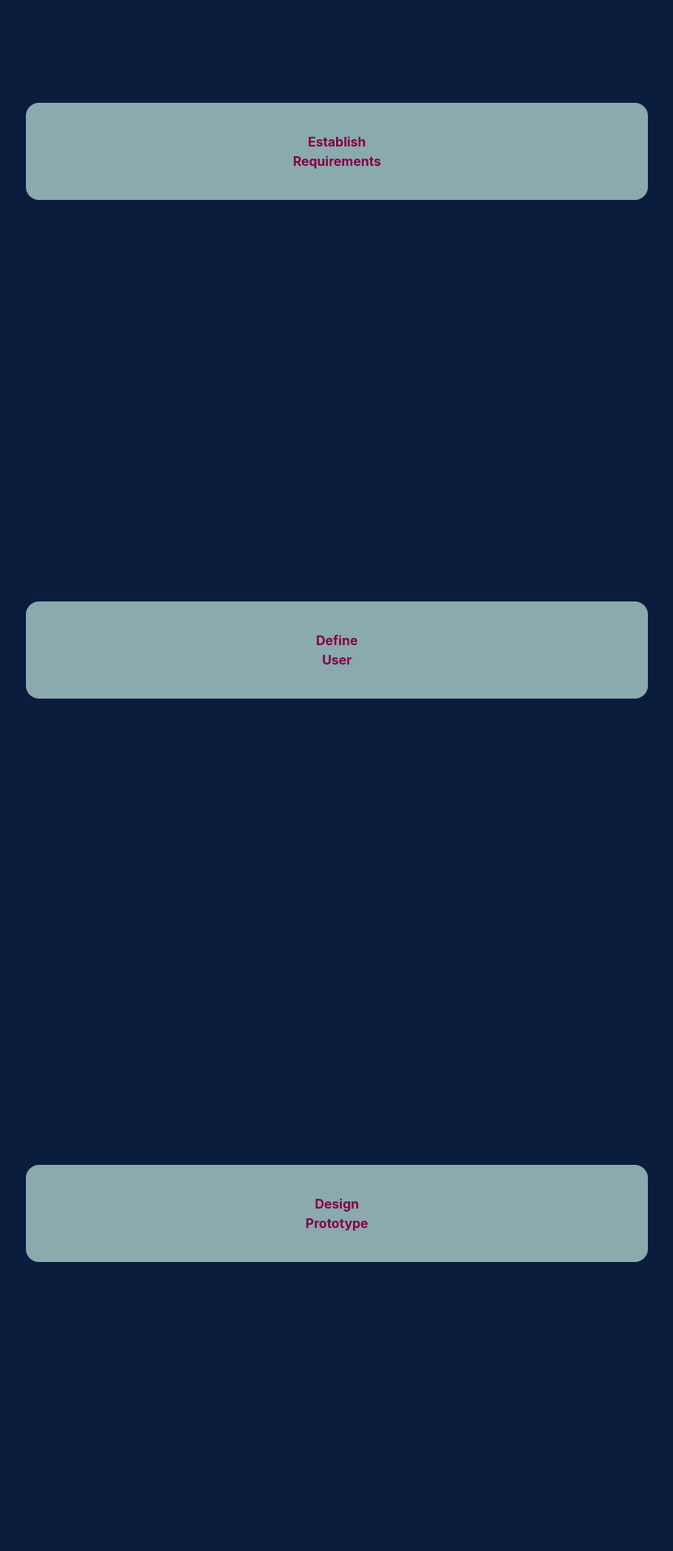
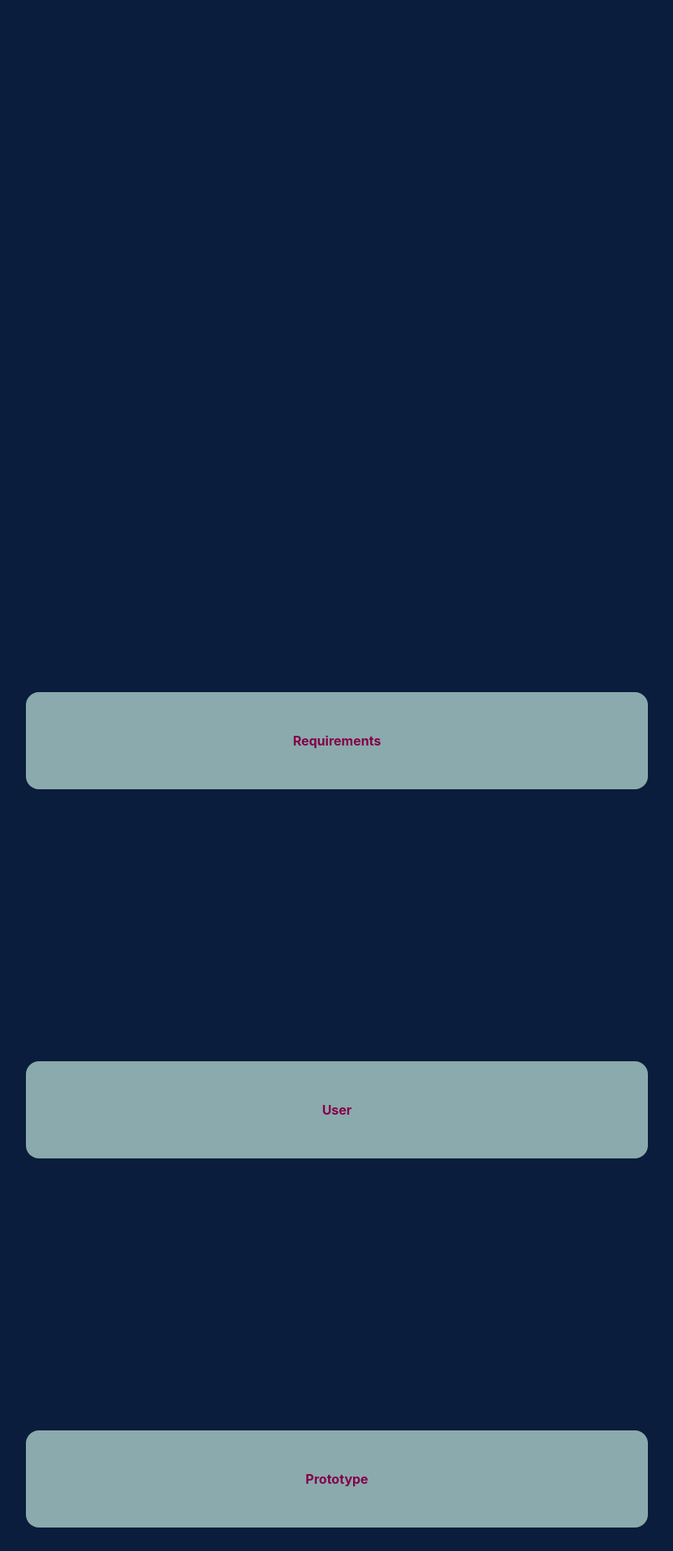
Before and after one commit to CarlosTussi/Websites, a React (Create React App) app in the folder Carlostussi/carlostussi/: page / in a window 1280 px wide. Shown: the part 1764-3680 px from the top of the page at 81% size, without its empty margins (224-1055 px from the left). Built offline with nearby package versions, Linux system fonts and the light colour scheme.

Commit message:
[ADD] Arrow as an indication for the user to continue scrolling

```diff
--- a/Carlostussi/carlostussi/src/App.js
+++ b/Carlostussi/carlostussi/src/App.js
@@ -1,9 +1,11 @@
 import './App.css';
-import { ChakraProvider } from '@chakra-ui/react'
+import { ChakraProvider, Box } from '@chakra-ui/react'
 import Nav from './components/Nav';
 import LandingPage from './components/LandingPage';
 import ServicePage from './components/ServicePage';
 import FullScreen from './components/FullScreen';
+import ContactPage from './components/ContactPage';
+
 
 function App() {
   return (
@@ -11,7 +13,7 @@ function App() {
       <Nav />
       <LandingPage />
       <ServicePage />
-      <FullScreen />
+      <ContactPage />
     </ChakraProvider>
   );
 }
--- /dev/null
+++ b/Carlostussi/carlostussi/src/components/ContactPage.js
@@ -0,0 +1,12 @@
+import FullScreen from "./FullScreen";
+
+function ContactPage()
+{
+    return(<>
+        <FullScreen>
+            <p>Testing</p>
+        </FullScreen>
+    </>);
+}
+
+export default ContactPage;
--- /dev/null
+++ b/Carlostussi/carlostussi/src/components/ServiceCard.js
@@ -0,0 +1,32 @@
+import { VStack, Heading, Box } from "@chakra-ui/react";
+import { Fade } from "react-awesome-reveal";
+import * as COLOR from "../styleguide/colorscheme";
+
+function ServiceCard(props)
+{
+    return(<>
+        <Box
+            position= "sticky"
+            top={props.top}>
+                    <Fade duration="3500">
+                        <VStack bg={COLOR.background.card}
+                            color={COLOR.text.card}
+                            height="15vh"
+                            width="60vw"
+                            borderRadius="16px"
+                            m={props.margin}
+                            >
+                                <Box m="auto 0 auto 0"
+                                    textAlign="center"
+                                    fontWeight="bold">
+                                    <p>{props.text}</p>
+                                </Box>
+                        </VStack>
+                    </Fade>
+                </Box>
+                {/* To add spacing to give the long scrolling illusion */}
+                <Box height={props.spacing}></Box>
+    </>);
+}
+
+export default ServiceCard;
--- a/Carlostussi/carlostussi/src/components/ServicePage.js
+++ b/Carlostussi/carlostussi/src/components/ServicePage.js
@@ -4,20 +4,29 @@ import { Fade } from "react-awesome-reveal";
 import * as COLOR from "../styleguide/colorscheme";
 
 import { useEffect, useState} from "react";
+import ServiceCard from "./ServiceCard";
+import { ArrowDown, PlayCircle, } from 'react-feather';
 
 function ServicePage()
 {
-    const [isSticky, setIsSticky] = useState(false);
+    const [isDisplayed, setIsDisplayed] = useState(false);
     //Scroll Listener
     useEffect(() => {
 
         const handleScroll = () =>{
-            const planningScrollY = document.getElementById("lastSticky").offsetTop - 500;
+            const planningScrollY = document.getElementById("cardsSection");
 
             console.log("Current scroll: ", window.scrollY);
-            console.log("Position Y: ", planningScrollY);
+            // console.log("OffsetTop: ", planningScrollY.offsetTop);
+            // console.log("OffsetParent: ", planningScrollY.offsetParent);
+            console.log("OffsetHeight: ", planningScrollY.offsetHeight*1.35);
+            // console.log("OffsetHeigth: ", planningScrollY.offsetHeight);
 
-            window.scrollY >= planningScrollY ? setIsSticky(false) : setIsSticky(true);
+            // window.scrollY >= planningScrollY ? setIsSticky(false) : setIsSticky(true);
+               window.scrollY >= planningScrollY.offsetHeight*1.40 &&
+               window.scrollY <= planningScrollY.offsetHeight*1.53 ?
+                            setIsDisplayed(true) :
+                            setIsDisplayed(false);
 
         }
 
@@ -42,98 +51,36 @@ function ServicePage()
             </VStack>
         </FullScreen>
 
-        {/* One page for each step + intro page (total 4 pages)*/}
+        {/* One page for each step + intro page*/}
         <FullScreen pages="3">
-            <VStack p="10vh 0 0 0"                    >
-                <Box
-                position= "sticky"
-                top="6vh"
-                width="100vw"
-                textAlign="center"
-                >
-                    <Heading id="planning"
-                             bg={COLOR.background.main}
-                             padding="5vh 0 5vh 0">
-                                Planning
+        <VStack spacing="5vh">
+            <VStack id="cardsSection" p="10vh 0 0 0" position="sticky">
+                <Box position= "sticky" top="6vh" width="100vw" textAlign="center">
+                    <Heading id="planning" bg={COLOR.background.main} padding="5vh 0 5vh 0">
+                        Planning
                     </Heading>
                 </Box>
-                {/* ESTABLISHING REQUIREMENTS */}
-                <Box
-                    position= "sticky"
-                    top="20vh">
-                    <Fade duration="3500">
-                        <VStack bg={COLOR.background.card}
-                            color={COLOR.text.card}
-                            height="15vh"
-                            width="60vw"
-                            borderRadius="16px"
-                            m="10vh 0 0 0"
-                            >
-                                <Box m="auto 0 auto 0"
-                                    textAlign="center"
-                                    fontWeight="bold">
-                                    <p>Establish</p>
-                                    <p>Requirements</p>
-                                </Box>
-                        </VStack>
-                    </Fade>
-                </Box>
-                <Box height="40vh"
-                     width="50vw"
-                     bg=""></Box>
-                {/* DEFINE USER */}
-                <Box
-                    position= "sticky"
-                    top="30vh">
-                    <Fade duration="2500">
-                        <VStack bg={COLOR.background.card}
-                            color={COLOR.text.card}
-                            height="15vh"
-                            width="60vw"
-                            borderRadius="16px"
-                            m="20vh 0 0 0"
-                            >
-                                <Box m="auto 0 auto 0"
-                                    textAlign="center"
-                                    fontWeight="bold">
-                                    <p>Define</p>
-                                    <p>User</p>
-                                </Box>
-                        </VStack>
-                    </Fade>
-                </Box>
-                <Box height="40vh"
-                     width="50vw"
-                     bg=""></Box>
-                     {/* DESIGN PROTOTYPE */}
-                <Box
-                    position= "sticky"
-                    top="40vh">
-                    <Fade duration="2500">
-                        <VStack bg={COLOR.background.card}
-                            color={COLOR.text.card}
-                            height="15vh"
-                            width="60vw"
-                            borderRadius="16px"
-                            m="30vh 0 0 0"
-                            >
-                                <Box m="auto 0 auto 0"
-                                    textAlign="center"
-                                    fontWeight="bold">
-                                    <p>Design</p>
-                                    <p>Prototype</p>
-                                </Box>
-                        </VStack>
-                    </Fade>
-                </Box>
-                <Box
-                     id="lastSticky"
-                     height="20vh"
-                     width="50vw"
-                     bg=""
-                     position="sticky"
-                    top="60vh"></Box>
+                {/* Dummy box to give space to the next element */}
+                <Box height="100vh" width="50vw" bg=""></Box>
+                <ServiceCard top="20vh" margin="0vh 0 0 0" text="Requirements" spacing="40vh"/>
+                <ServiceCard top="40vh" margin="0vh 0 0 0" text="User" spacing="40vh"/>
+                <ServiceCard top="60vh" margin="0vh 0 0 0" text="Prototype"  spacing="15vh"/>
             </VStack>
+
+            <Box display={isDisplayed ? "block" : "none"}
+                 position="fixed"
+                 zIndex="20"
+                 bottom="0">
+      <ArrowDown
+                    textAlign="center"
+                    className="arrowDown"
+                    color={COLOR.text.card}
+                    size="8vh"
+                    strokeWidth="1"
+                    />
+      </Box>
+            </VStack>
+
         </FullScreen>
         </>
     );
```
